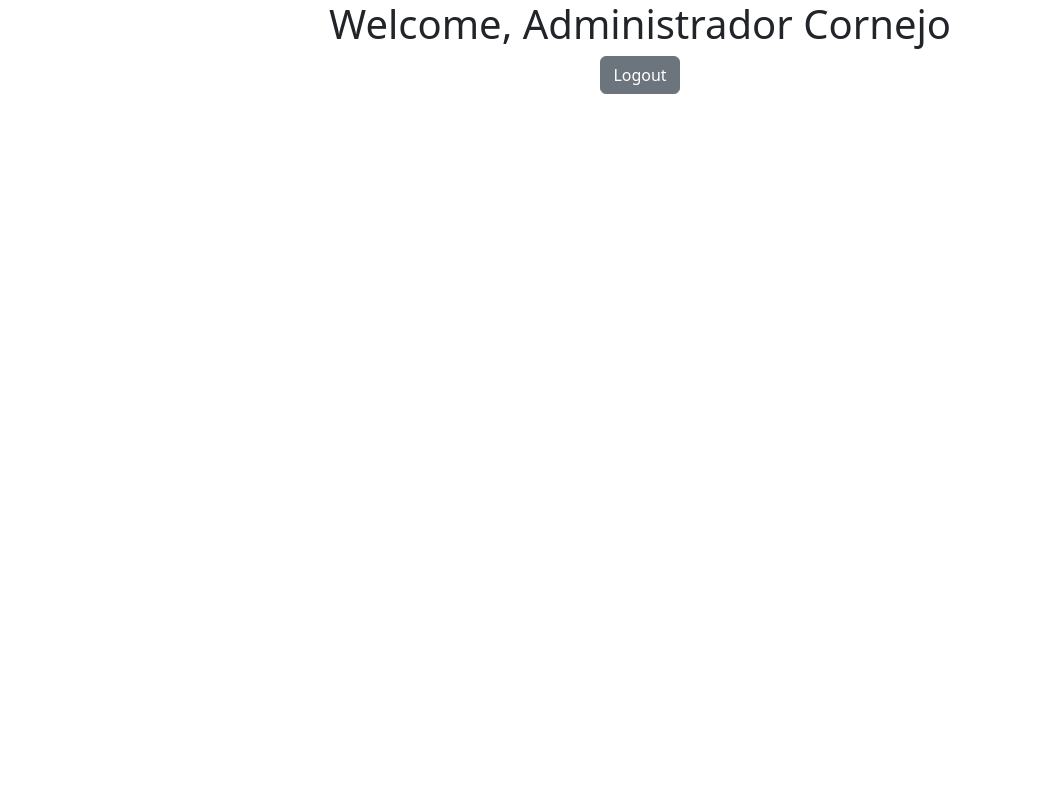
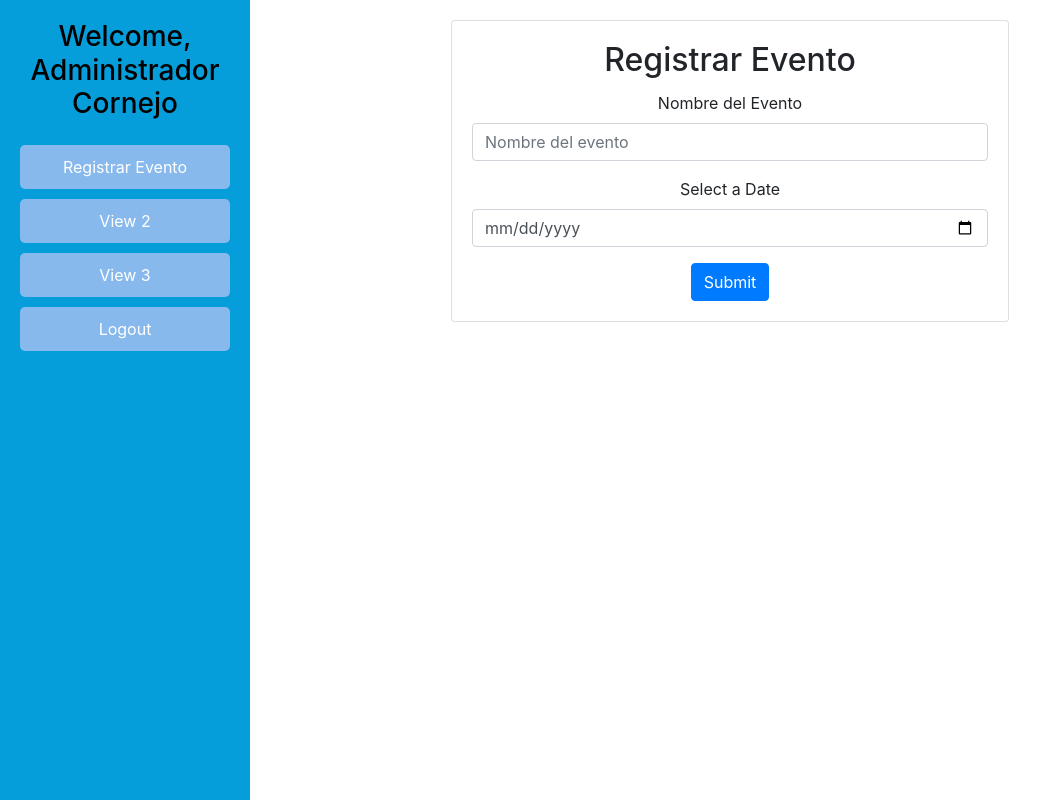
Before and after one commit to MartinezCornejoLuisAngel/api_mrbiglietto, a Flask app: page /home in a window 1280 px wide. Shown: the whole page, without its empty margins (0-1052 px from the left). Run offline with Flask 3, Linux system fonts and the light colour scheme; a user stored in the database is signed in; parts of the project's set-up code (start-up, migrations or seed data) failed here and were passed over; some libraries are stand-ins or nearby versions.

Commit message:
Add main view and Delete csrf

```diff
--- a/app.py
+++ b/app.py
@@ -196,7 +196,6 @@ app = Flask(__name__)
 CORS(app, supports_credentials=True)
 app.secret_key = config('FLASH_SECRET_KEY')
 login_manager_app = LoginManager(app)
-csrf = CSRFProtect()
 
 @login_manager_app.user_loader
 def load_user(username):
@@ -675,7 +674,7 @@ def logout():
   return redirect(url_for('login'))
 
 @app.route('/home')
-@login_required
+#@login_required
 def home():
   return render_template('/home.html')
 
@@ -692,7 +691,6 @@ def status_404(errror):
 
 app.register_error_handler(401,status_401)
 app.register_error_handler(404,status_404)
-csrf.init_app(app)
 
 if __name__ == '__main__':
     app.config.from_object(d_config['development'])
--- a/config.py
+++ b/config.py
@@ -1,7 +1,7 @@
 from decouple import config
 
 class DevelopmentConfig():
-    DEBUG = False
+    DEBUG = True
 
 d_config={
     'development':DevelopmentConfig,
--- /dev/null
+++ b/static/css/home.css
@@ -0,0 +1,56 @@
+/* Estilo adicional para el sidebar */
+.sidebar {
+    position: fixed;
+    top: 0;
+    left: 0;
+    height: 100%;
+    width: 250px;
+    padding: 20px;
+    background-color: #059edb; /* Azul cielo */
+    color: #000; /* Color de texto */
+  }
+
+  .sidebar-link {
+    color: #000; /* Color de texto para los enlaces */
+    display: block;
+    text-align: center;
+    margin-bottom: 10px;
+  }
+
+  .sidebar-link:hover {
+    text-decoration: none;
+    color: #fff; /* Cambia a blanco cuando se pasa el ratón */
+  }
+
+  .sidebar-link-btn {
+    display: block;
+    width: 100%;
+    padding: 10px;
+    background-color: #87b9ed; /* Azul primario de Bootstrap */
+    color: #fff; /* Color de texto */
+    border: none;
+    border-radius: 5px;
+    text-align: center;
+    margin-bottom: 10px;
+  }
+
+  .sidebar-link-btn:hover {
+    text-decoration: none;
+    color: #000;
+    background-color: #2970bb; /* Cambia a un tono más oscuro al pasar el ratón */
+  }
+
+/* Estilo adicional para el contenido principal */
+.main-content {
+    margin-left: 250px; /* Margen izquierdo igual al ancho del sidebar */
+    padding-top: 20px; /* Espacio superior */
+}
+
+.main-title {
+    text-align: center;
+  }
+
+.main-content .card {
+    width: 60%; /* Ancho del 60% */
+    margin: auto; /* Centrar el cardview */
+}
--- a/templates/auth/login.html
+++ b/templates/auth/login.html
@@ -23,7 +23,6 @@
         {% endwith %}
         <h1 class="h3 mb-3 fw-normal">MrBiglietto Admins</h1>
         <h4 class="h5 mb-3 fw-normal">Please sign in</h4>
-        <input type="hidden" name="csrf_token" value="{{csrf_token()}}">
         <div class="form-floating">
             <input type="text" class="form-control" id="username" name="username" placeholder="Username">
             <label for="username">Username</label>
--- a/templates/base.html
+++ b/templates/base.html
@@ -6,6 +6,8 @@
     <title>{%block title%}{%endblock%}</title>
     <!--Bootstrap-->
     <link href="https://cdn.jsdelivr.net/npm/bootstrap@5.3.3/dist/css/bootstrap.min.css" rel="stylesheet" integrity="sha384-QWTKZyjpPEjISv5WaRU9OFeRpok6YctnYmDr5pNlyT2bRjXh0JMhjY6hW+ALEwIH" crossorigin="anonymous">
+    <link href="https://stackpath.bootstrapcdn.com/bootstrap/4.5.2/css/bootstrap.min.css" rel="stylesheet">
+
     <!--Custom css-->
     {%block customCss%}
     {%endblock%}
--- a/templates/home.html
+++ b/templates/home.html
@@ -2,8 +2,57 @@
 
 {%block title%}Home{%endblock%}
 
+{%block customCss%}
+<link rel="stylesheet" href="{{url_for('static',filename='css/home.css')}}">
+{%endblock%}
+
 
 {%block body%}
-    <h1>Welcome, {{current_user.username}} </h1>
-    <a class="btn btn-secondary" href="{{url_for('logout')}}">Logout</a>
+    <div class="container-fluid">
+        <div class="row">
+          <!-- Sidebar -->
+          <div class="container-fluid">
+            <div class="row">
+              <!-- Sidebar -->
+              <div class="col-md-3 sidebar">
+                <h3>Welcome, {{current_user.username}}</h3>
+                <ul class="list-unstyled mt-4">
+                  <li><a href="{{url_for('home')}}" class="sidebar-link-btn">Registrar Evento</a></li>
+                  <li><a href="{{url_for('login')}}" class="sidebar-link-btn">View 2</a></li>
+                  <li><a href="{{url_for('login')}}" class="sidebar-link-btn">View 3</a></li>
+                  <li><a href="{{url_for('logout')}}" class="sidebar-link-btn">Logout</a></li>
+
+                </ul>
+              </div>
+
+              <!-- Main Content -->
+              <div class="col-md-9 main-content">
+                <div class="card">
+                  <div class="card-body">
+                            <h2 class="card-title text-center">Registrar Evento</h2>
+                        <!-- Aquí va tu formulario o cualquier otro contenido principal -->
+                        <form>
+                            <div class="form-group">
+                                <label for="exampleFormControlInput1">Nombre del Evento</label>
+                                <input type="text" class="form-control" id="exampleFormControlInput" placeholder="Nombre del evento">
+                            </div>
+                            <div class="form-group">
+                                <label for="exampleFormControlDate">Select a Date</label>
+                                <input type="date" class="form-control" id="exampleFormControlDate">
+                            </div>
+                            <button type="submit" class="btn btn-primary">Submit</button>
+                        </form>
+                        </div>
+                    </div>
+                </div>
+            <!--fin main content-->
+                </div>
+              </div>
+            </div>
+          </div>
+      <!-- Bootstrap JS -->
+      <script src="https://code.jquery.com/jquery-3.5.1.slim.min.js"></script>
+      <script src="https://cdn.jsdelivr.net/npm/@popperjs/core@2.5.4/dist/umd/popper.min.js"></script>
+      <script src="https://stackpath.bootstrapcdn.com/bootstrap/4.5.2/js/bootstrap.min.js"></script>
+
 {%endblock%}
```
